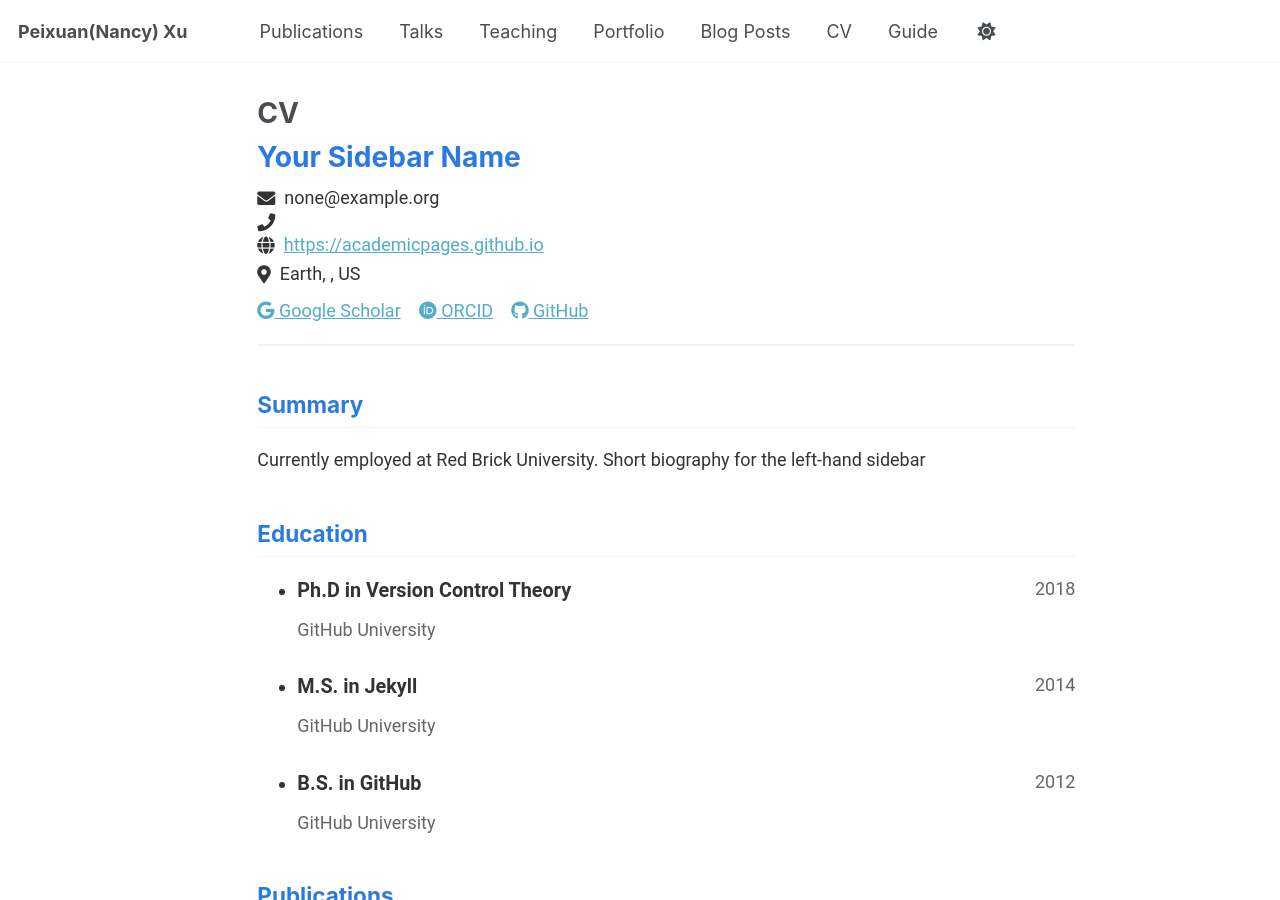
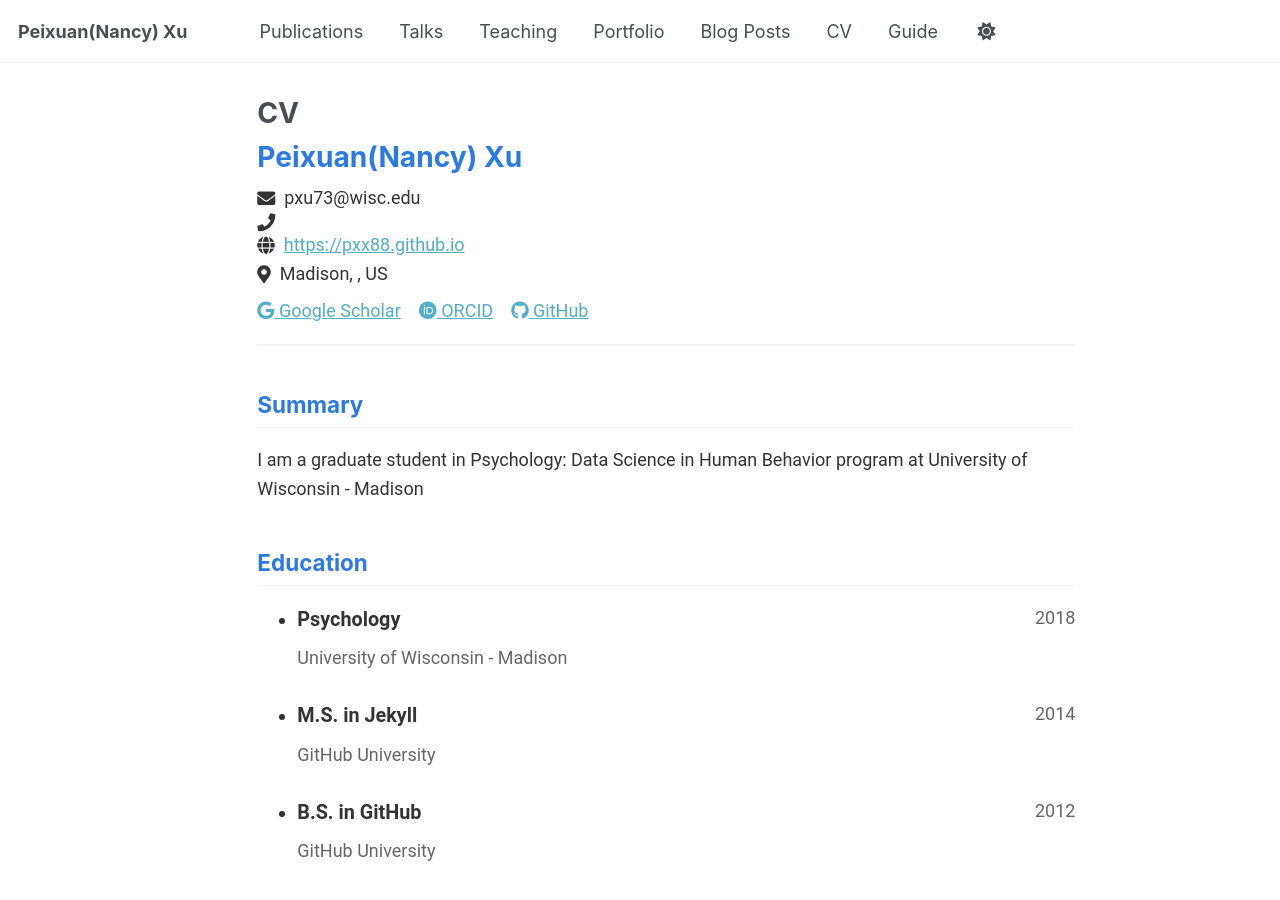
Before and after one commit to pxx88/pxx88.github.io, a Jekyll site: the page built from _pages/cv-json.md, in a window 1280 px wide and 900 px high. Built offline with Jekyll 4.4.1, drawn with Linux system fonts in a browser that asks for light colours.

Commit message:
Update cv.json

```diff
--- a/_data/cv.json
+++ b/_data/cv.json
@@ -1,14 +1,14 @@
 {
   "basics": {
-    "name": "Your Sidebar Name",
-    "email": "none@example.org",
+    "name": "Peixuan(Nancy) Xu",
+    "email": "pxu73@wisc.edu",
     "phone": "",
-    "website": "https://academicpages.github.io",
-    "summary": "Currently employed at Red Brick University. Short biography for the left-hand sidebar",
+    "website": "https://pxx88.github.io",
+    "summary": "I am a graduate student in Psychology: Data Science in Human Behavior program at University of Wisconsin - Madison",
     "location": {
       "address": "",
       "postalCode": "",
-      "city": "Earth",
+      "city": "Madison",
       "countryCode": "US",
       "region": ""
     },
@@ -25,16 +25,16 @@
       },
       {
         "network": "GitHub",
-        "username": "academicpages",
-        "url": "https://github.com/academicpages"
+        "username": "pxx88",
+        "url": "https://github.com/pxx88"
       }
     ]
   },
   "work": [],
   "education": [
     {
-      "institution": "GitHub University",
-      "area": "Ph.D in Version Control Theory",
+      "institution": "University of Wisconsin - Madison",
+      "area": "Psychology",
       "studyType": "",
       "startDate": "",
       "endDate": "2018",
```
